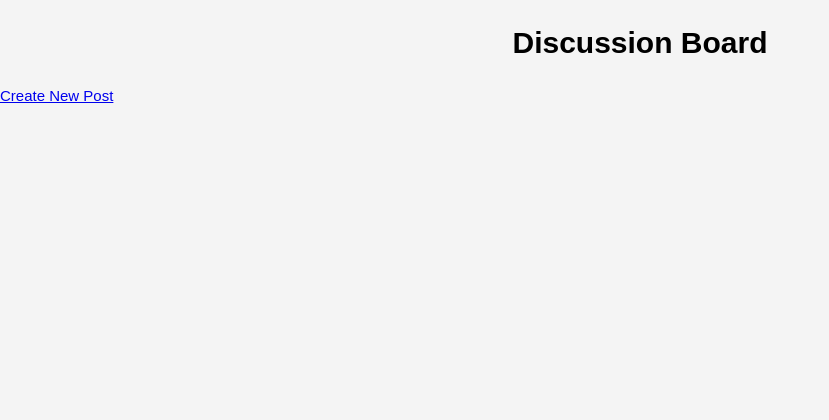
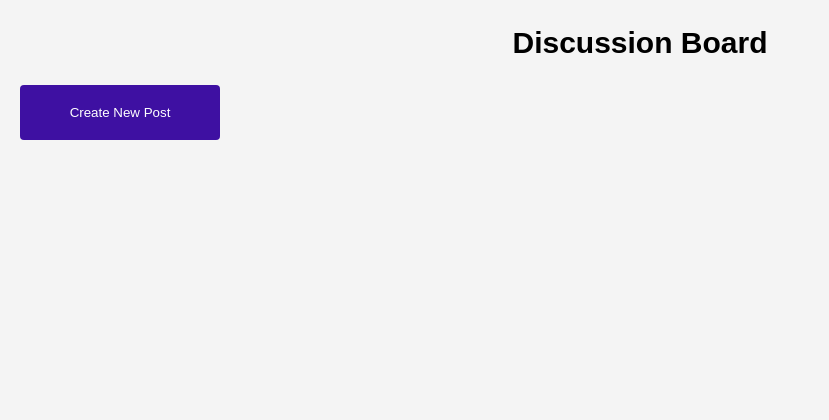
Before and after one commit to ShatakshiRanjan/JIOWebDesign, a Flask app: page /discussion_board in a window 1280 px wide. Shown: the top 420 px of the page, without its empty margins (0-829 px from the left). Run offline with Flask 3, Linux system fonts and the light colour scheme; data that the repository does not hold is empty; some libraries are stand-ins or nearby versions.

Commit message:
adding pretty buttons ig

```diff
--- a/Flask/Main.py
+++ b/Flask/Main.py
@@ -344,4 +344,4 @@ def calendar():
     return render_template('calendar.html')
 
 if __name__ == '__main__':
-    app.run(host='127.0.0.1', port=8000)
+    app.run(host='127.0.0.1', port=8000, debug=True)
--- a/Flask/Static/Chat.css
+++ b/Flask/Static/Chat.css
@@ -69,3 +69,42 @@ small {
 .delete-button:hover {
     color: darkred;
 }
+
+.new-button {
+    display: inline-block;
+    border-radius: 4px;
+    background-color: #3e10a2;
+    border: none;
+    color: #FFFFFF;
+    text-align: center;
+    padding: 20px;
+    width: 200px;
+    transition: all 0.5s;
+    cursor: pointer;
+    margin-left: 20px;
+}
+
+.new-button span {
+    cursor: pointer;
+    display: inline-block;
+    position: relative;
+    transition: 0.5s;
+}
+
+.new-button span:after {
+    content: '\00bb';
+    position: absolute;
+    opacity: 0;
+    top: 0;
+    right: -20px;
+    transition: 0.5s;
+}
+
+.new-button:hover span {
+    padding-right: 25px;
+}
+
+.new-button:hover span:after {
+    opacity: 1;
+    right: 0;
+}
--- a/Flask/Templates/CommunityChat.html
+++ b/Flask/Templates/CommunityChat.html
@@ -10,11 +10,11 @@
 </head>
 <body>
     <h1>Discussion Board</h1>
-    <a href="{{ url_for('new_post') }}">Create New Post</a>
+    <button  class="new-button" onclick="window.location.href='{{ url_for('new_post') }}';"><span>Create New Post</span></button>
     <div id="posts">
         {% for post in posts %}
         <div class="post">
-            <h2><a href="{{ url_for('post', post_id=post.id) }}">{{ post.title }}</a></h2>
+            <h2><a style="text-decoration: none; color: black" href="{{ url_for('post', post_id=post.id) }}">{{ post.title }}</a></h2>
             <p>{{ post.body }}</p>
             <small>By {{ post.first_name }} {{ post.last_name }} on {{ post.created_at }}</small>
             <button class="delete-button" onclick="confirmDelete({{ post.id }})">✖</button>
--- a/Flask/Templates/Post.html
+++ b/Flask/Templates/Post.html
@@ -17,7 +17,7 @@
     <h2>Comments</h2>
     <form method="POST">
         <textarea name="body" placeholder="Write your comment here..." required></textarea><br>
-        <button type="submit">Submit</button>
+        <button class=sub-button type="submit">Submit</button>
     </form>
 
     <div id="comments">
@@ -28,7 +28,7 @@
         </div>
         {% endfor %}
     </div>
-    <a href="{{ url_for('discussion_board') }}">Back to Discussion Board</a>
+    <button onclick="window.location.href='{{ url_for('discussion_board') }}';">Back to Discussion Board</button>
     <a href="{{ url_for('nextpage') }}" id="fixed-round-button">
         <img src="{{ url_for('static', filename='images/to-do.png') }}" alt="Button Image">
     </a>
--- a/Flask/Templates/newPost.html
+++ b/Flask/Templates/newPost.html
@@ -14,7 +14,7 @@
         <textarea name="body" placeholder="Write your post here..." required></textarea><br>
         <button class=sub-button type="submit">Submit</button>
     </form>
-    <a href="{{ url_for('discussion_board') }}">Back to Discussion Board</a>
+    <button onclick="window.location.href='{{ url_for('discussion_board') }}';">Back to Discussion Board</button>
     <a href="{{ url_for('nextpage') }}" id="fixed-round-button">
         <img src="{{ url_for('static', filename='images/to-do.png') }}" alt="Button Image">
     </a>
```
